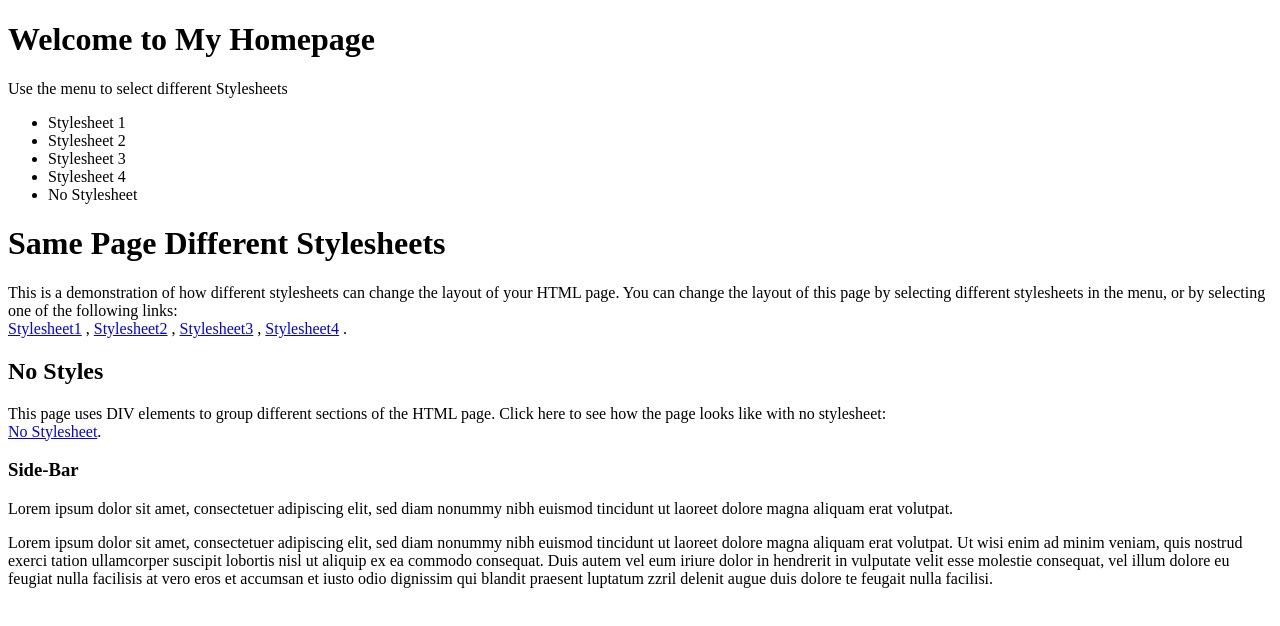
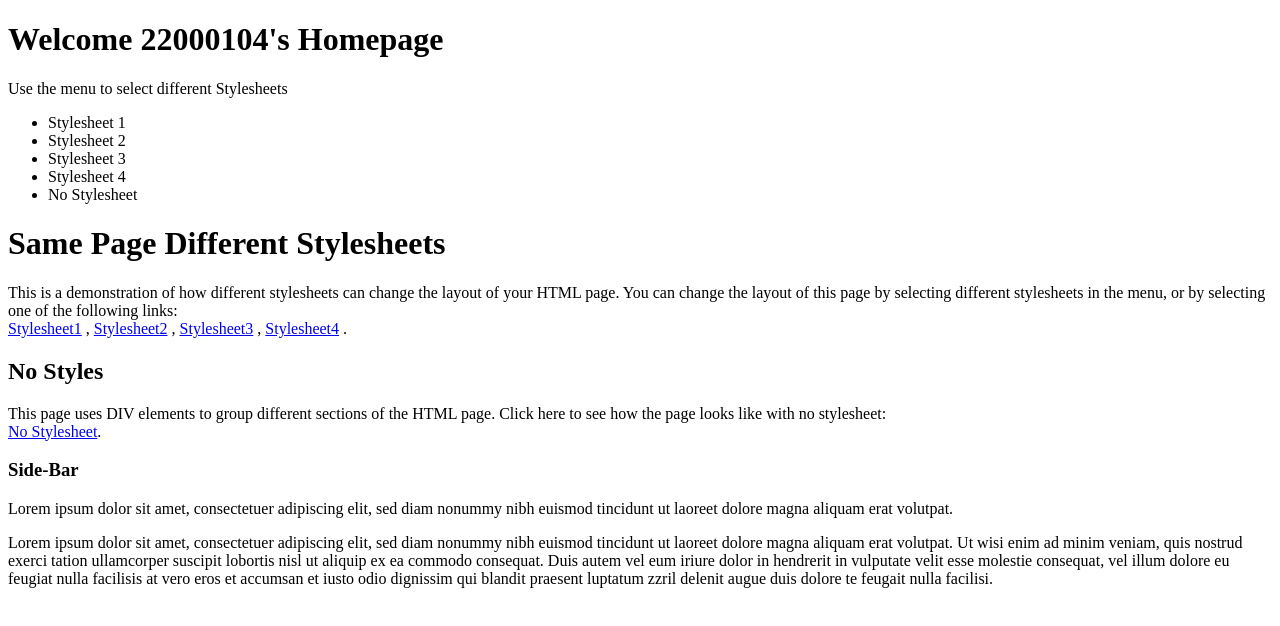
Before and after one commit to zzozzo0427/PP1_proj2, a plain HTML site: page nostyle.html in a window 1280 px wide. Drawn offline with Linux system fonts and the light colour scheme.

Commit message:
22000104

```diff
--- a/nostyle.html
+++ b/nostyle.html
@@ -9,7 +9,7 @@
 <body>
     <div class="container wrapper">
         <div id="top">
-            <h1>Welcome to My Homepage</h1>
+            <h1>Welcome 22000104's Homepage</h1>
             <p>Use the menu to select different Stylesheets</p>
         </div>
 
```
